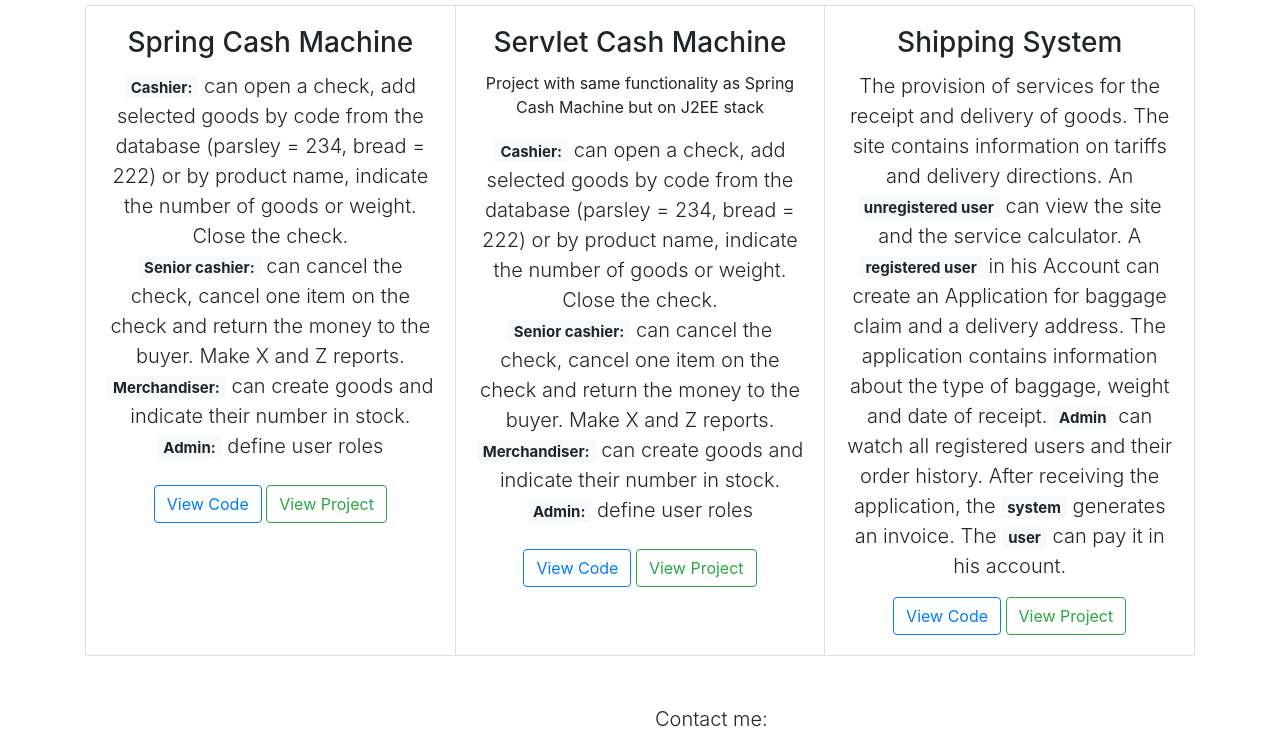
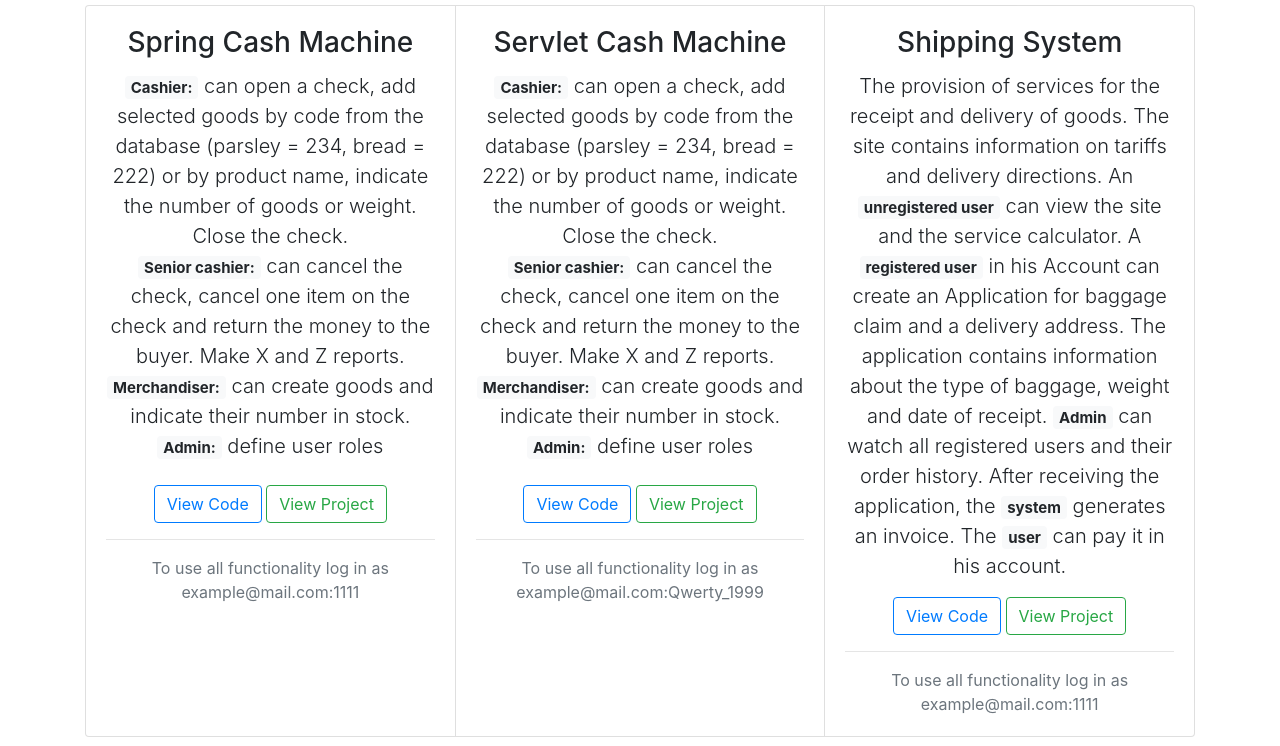
Before and after one commit to RuslanKovshar/RuslanKovshar.github.io, a plain HTML site: page index.html in a window 1280 px wide. Shown: the part 314-1060 px from the top of the page. Drawn offline with nearby package versions, Linux system fonts and the light colour scheme.

Commit message:
update projects info

```diff
--- a/index.html
+++ b/index.html
@@ -53,12 +53,13 @@
                         View Project
                     </a>
                 </div>
+                <hr>
+                <p class="card-text text-muted">To use all functionality log in as example@mail.com:1111</p>
             </div>
         </div>
         <div class="card">
             <div class="card-body">
                 <h3 class="card-title">Servlet Cash Machine</h3>
-                <p class="card-text">Project with same functionality as Spring Cash Machine but on J2EE stack</p>
                 <div class="card-text">
                     <div class="lead">
                         <span class="badge badge-light">Cashier:</span> can open a check, add selected
@@ -90,6 +91,8 @@
                         View Project
                     </a>
                 </div>
+                <hr>
+                <p class="card-text text-muted">To use all functionality log in as example@mail.com:Qwerty_1999</p>
             </div>
         </div>
         <div class="card">
@@ -123,6 +126,8 @@
                         View Project
                     </a>
                 </div>
+                <hr>
+                <p class="card-text text-muted">To use all functionality log in as example@mail.com:1111</p>
             </div>
         </div>
     </div>
```
